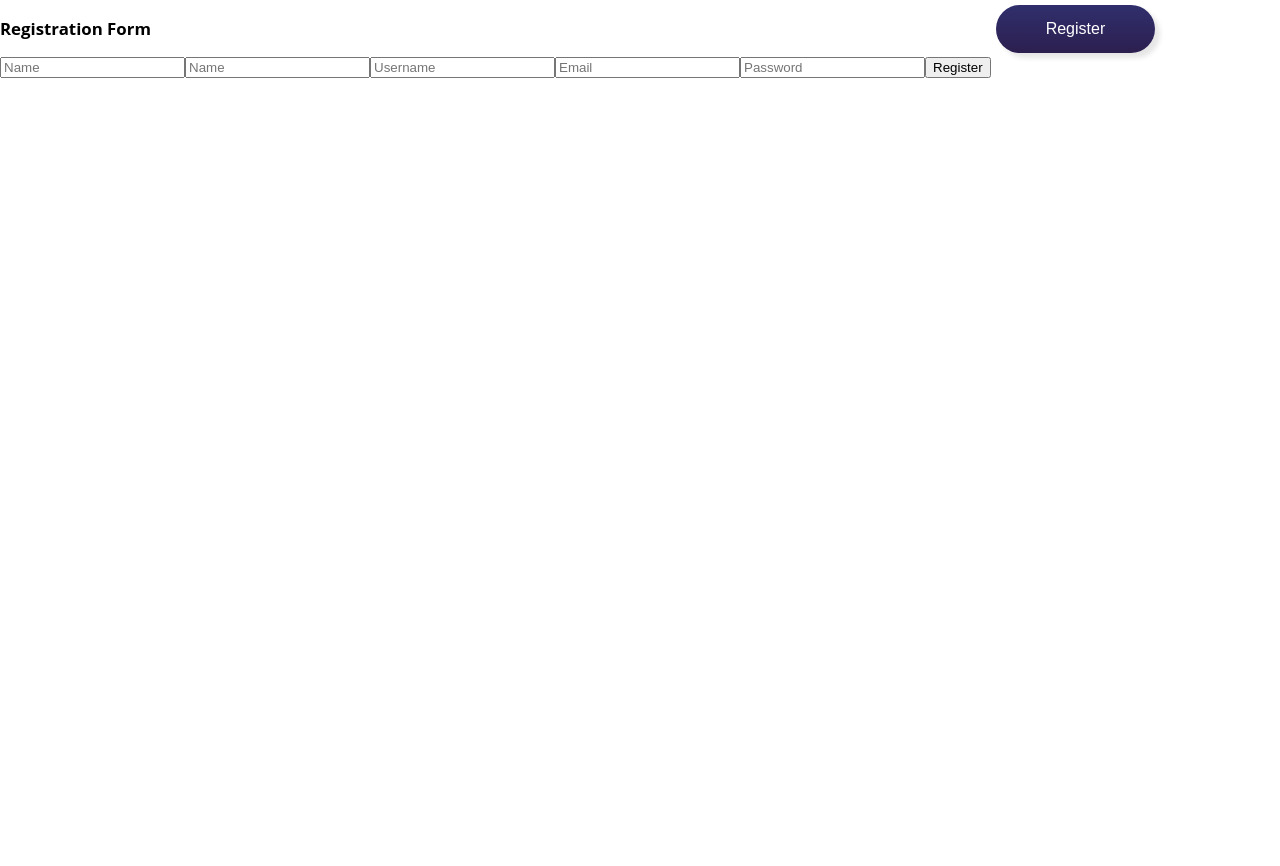
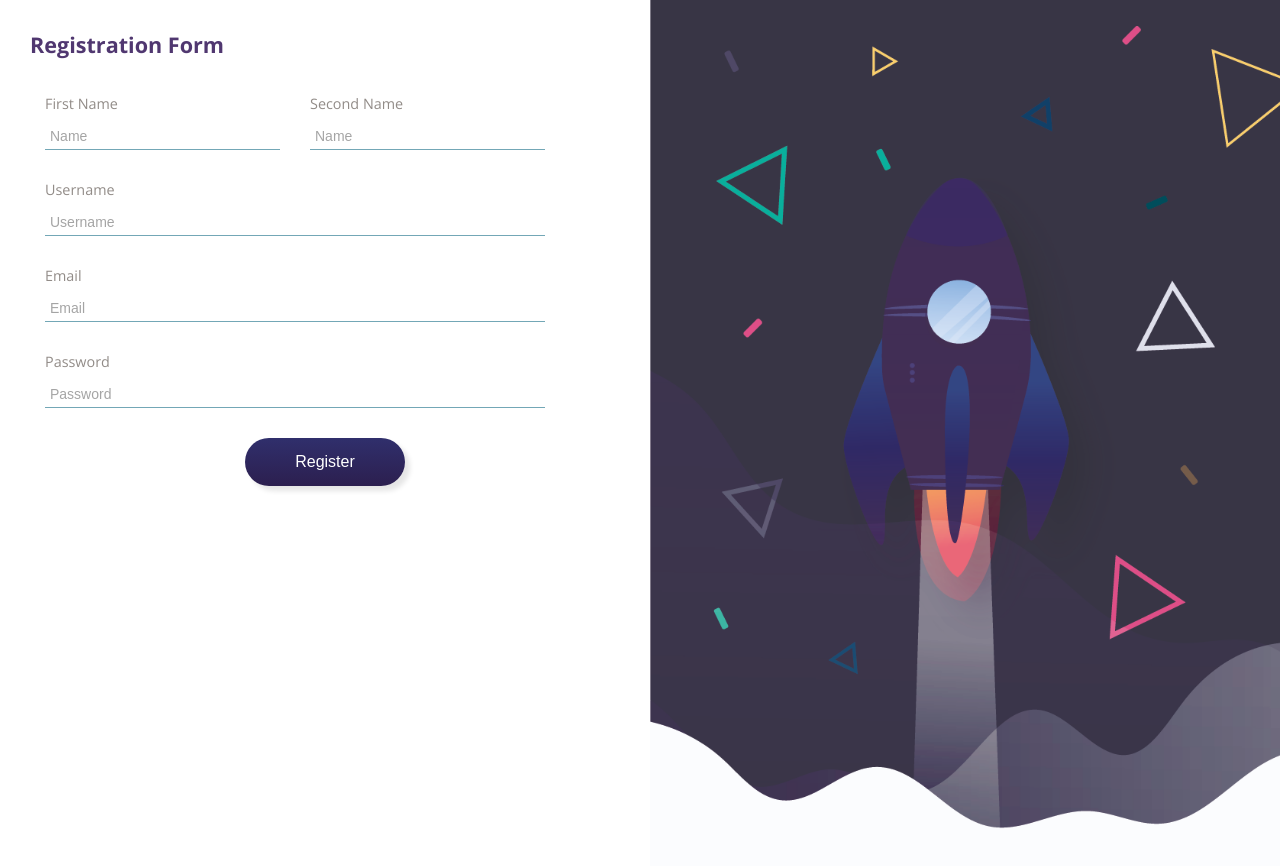
Before and after one commit to MargoAndri/auth-form-firebase, a React app: page / in a window 1280 px wide. Shown: the top 866 px of the page. Before the commit the page ends 800 px from the top, so only its background shows below. Built offline with nearby package versions, Linux system fonts and the light colour scheme; what redux-saga-firebase would draw is missing.

Commit message:
added user from styles

```diff
--- a/package.json
+++ b/package.json
@@ -22,6 +22,7 @@
     "@babel/preset-env": "^7.8.6",
     "@babel/preset-react": "^7.8.3",
     "babel-loader": "^8.0.6",
+    "file-loader": "^5.1.0",
     "html-webpack-plugin": "^3.2.0",
     "webpack": "^4.41.6",
     "webpack-cli": "^3.3.11",
--- a/src/components/App.jsx
+++ b/src/components/App.jsx
@@ -1,8 +1,8 @@
 import React, {Component} from "react";
-import RegisterButton from "./common/Button.jsx";
 import GlobalStyles from "../styles/GlobalStyles.jsx";
 import styled from "styled-components";
 import RegisterFormContainer from "../containers/RegisterFormContainer.jsx";
+import image from "../img/cosmos.png";
 
 const ContentContainer = styled.div`
   margin-left: auto;
@@ -15,14 +15,29 @@ const ContentContainer = styled.div`
   }
 `;
 
+const ColOne = styled.div`
+    position: relative;
+    width: 50%;
+    float: left;
+    margin: 10px;
+`;
+
+const ColTwo = styled.div`
+  position: relative;
+  width: 50%;
+  float: right;
+`;
+
 class App extends Component {
     render() {
         return (
             <ContentContainer>
-                <RegisterFormContainer />
-                <div>
-                    <RegisterButton />
-                </div>
+                    <ColOne>
+                        <RegisterFormContainer />
+                    </ColOne>
+                    <ColTwo>
+                        <img src={image} alt="cosmos-image" />
+                    </ColTwo>
                 <GlobalStyles />
             </ContentContainer>
         );
--- a/src/components/RegisterForm.jsx
+++ b/src/components/RegisterForm.jsx
@@ -2,13 +2,36 @@ import React, {Component} from "react";
 import PropTypes from "prop-types";
 import styled from "styled-components";
 import {Formik} from "formik";
+import RegisterButton from "./common/Button.jsx";
+import Input from "./common/Input.jsx";
+
+const FormContainer = styled.div`
+    margin: 20px;
+`;
+
+const Title = styled.h2`
+    color: #503770;
+    margin-bottom: 20px;
+`;
+
+const RegistrationForm = styled.form`
+    display: flex;
+    flex-direction: column;
+    justify-content: space-between;
+    align-items: start;
+`;
+
+const NameWrapper = styled.div`
+    display: flex;
+    justify-content: space-between;
+`;
 
 class Form extends Component {
     render() {
         const { onSubmitNewUser } = this.props;
         return (
-            <div>
-                <h3>Registration Form</h3>
+            <FormContainer>
+                <Title>Registration Form</Title>
                 <Formik
                 initialValues={{
                     firstName: '',
@@ -22,47 +45,56 @@ class Form extends Component {
                 }}
                 >
                     {({ handleChange, handleSubmit, values }) => (
-                        <form onSubmit={handleSubmit}>
-                            <input
+                        <RegistrationForm onSubmit={handleSubmit}>
+                            <NameWrapper>
+                                <Input
+                                    special
+                                    text="First Name"
                                     type="text"
                                     name="firstName"
                                     value={values.firstName}
                                     placeholder="Name"
                                     onChange={handleChange}
                                 />
-                            <input
+                                <Input
+                                    special
+                                    text="Second Name"
                                     type="text"
                                     name="secondName"
                                     value={values.secondName}
                                     placeholder="Name"
                                     onChange={handleChange}
                                 />
-                            <input
+                            </NameWrapper>
+                            <Input
+                                text="Username"
                                 type="text"
                                 name="username"
                                 value={values.username}
                                 placeholder="Username"
                                 onChange={handleChange}
                             />
-                            <input
+                            <Input
+                                text="Email"
                                 type="email"
                                 name="email"
                                 value={values.email}
                                 placeholder="Email"
                                 onChange={handleChange}
                             />
-                            <input
+                            <Input
+                                text="Password"
                                 type="password"
                                 name="password"
                                 value={values.password}
                                 placeholder="Password"
                                 onChange={handleChange}
                             />
-                            <button type="Submit">Register</button>
-                        </form>
+                            <RegisterButton type="Submit" buttonTitle="Register"/>
+                        </RegistrationForm>
                     )}
                 </Formik>
-            </div>
+            </FormContainer>
         )
     }
 }
--- a/src/components/common/Button.jsx
+++ b/src/components/common/Button.jsx
@@ -3,9 +3,10 @@ import PropTypes from "prop-types";
 import styled from "styled-components";
 
 const Button = styled.button`
-  margin: 5px;
   padding: 15px 50px;
+  align-self: center;
   color: #fff;
+  margin: 15px;
   background: #312965;
   background: linear-gradient(to bottom, #302f6c, #2c1f4f);
   border-radius: 25px;
@@ -21,9 +22,9 @@ const Button = styled.button`
 `;
 
 function RegisterButton(props) {
-    const {onClick} = props;
+    const {onClick, buttonTitle} = props;
     return (
-        <Button onClick={onClick} type="button">Register</Button>
+        <Button onClick={onClick} type="button">{buttonTitle}</Button>
     );
 }
 
--- /dev/null
+++ b/src/components/common/Input.jsx
@@ -0,0 +1,41 @@
+import React from "react";
+import styled from "styled-components";
+import PropTypes from "prop-types";
+
+const InputWrapper = styled.div`
+    margin: 15px;
+    width: ${props => (props.special ? '235px' : '500px')};
+`;
+
+const FormInput = styled.input`
+  width: 100%;
+  margin-top: 10px;
+  padding: 5px;
+  background-color: #fffff;
+  font-size: 14px;
+  border: none;
+  border-bottom: 1px solid #73a7b6;
+  outline: none;
+  &::placeholder {
+    opacity: 0.65;
+  }
+`;
+
+const Label = styled.label`
+  color: #928c88;
+`;
+
+
+function Input(props) {
+    const {text, type, placeholder, name, value, onChange, special} = props;
+    return (
+        <InputWrapper special={special}>
+            <Label>
+                {text}
+                <FormInput type={type} placeholder={placeholder} name={name} value={value} onChange={onChange} />
+            </Label>
+        </InputWrapper>
+    );
+}
+
+export default Input;
--- a/webpack.config.js
+++ b/webpack.config.js
@@ -18,6 +18,12 @@ module.exports = {
                     loader: "babel-loader"
                 },
             },
+            {
+                test: /\.(png|jpe?g|gif)$/i,
+                use: {
+                    loader: 'file-loader',
+                    },
+            },
         ]
     },
     plugins: [
```
Also changed, not shown: src/index.js (+6 -18 lines), src/ducks/auth/reducers.js (deleted), src/ducks/auth/services.js (deleted), src/img/cosmos.png (added), 1 other file (tests, documents, lock files or other folders). Lines whose indentation alone changed are shown as unchanged.
